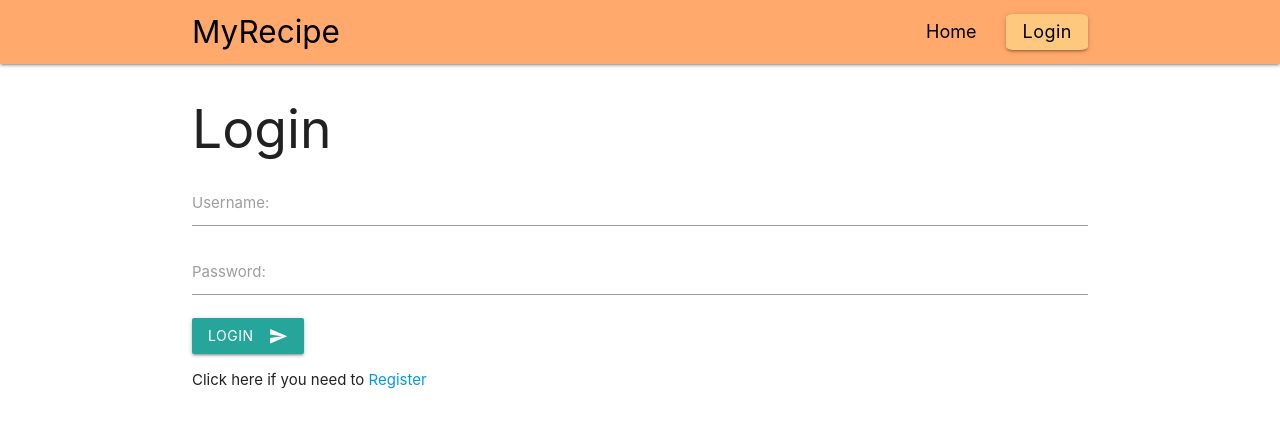
After one commit to avabellaw/my-recipe, a Flask app: page /login in a window 1280 px wide. The commit adds this page. Shown: the top 428 px of the page. Run offline with Flask 3, Linux system fonts and the light colour scheme.

Commit message:
Add Login and Register pages

```diff
--- a/myrecipe/routes.py
+++ b/myrecipe/routes.py
@@ -5,3 +5,11 @@ from myrecipe import db, app
 @app.route("/")
 def home():
     return render_template("index.html")
+
+@app.route("/login")
+def login():
+    return render_template("login.html")
+
+@app.route("/register")
+def register():
+    return render_template("register.html")
--- a/myrecipe/templates/base.html
+++ b/myrecipe/templates/base.html
@@ -8,6 +8,8 @@
 
     <!-- Materialize -->
     <link rel="stylesheet" href="https://cdnjs.cloudflare.com/ajax/libs/materialize/1.0.0/css/materialize.min.css">
+    <!-- Materialize icons -->
+    <link href="https://fonts.googleapis.com/icon?family=Material+Icons" rel="stylesheet">
 
     <!-- CSS -->
     <link rel="stylesheet" href="{{ url_for('static', filename='css/style.css') }}" type="text/css">
@@ -26,7 +28,7 @@
                     <a href="{{ url_for('home') }}" class="brand-logo left">MyRecipe</a>
                     <ul id="nav-mobile" class="right">
                         <li><a href="{{ url_for('home') }}">Home</a></li>
-                        <li><a class="waves-effect waves-light btn" id="login-btn">Login</a></li>
+                        <li><a href="{{ url_for('login') }}" class="waves-effect waves-light btn" id="login-btn">Login</a></li>
                     </ul>
                 </div>
             </div>
--- /dev/null
+++ b/myrecipe/templates/login.html
@@ -0,0 +1,23 @@
+{% extends "base.html" %}
+
+{% block content %}
+    <h2>Login</h2>
+
+    <form action="{{ url_for('login') }}" method="POST">
+        <div class="input-field">
+            <input type="text" name="username" id="username" required>
+            <label for="username">Username:</label>
+        </div>
+
+        <div class="input-field">
+            <input type="password" name="password" id="password" required>
+            <label for="password">Password:</label>
+        </div>
+
+        <button class="btn waves-effect waves-light" type="submit" name="action">Login
+            <i class="material-icons right">send</i>
+        </button>
+    </form>
+
+    <p>Click here if you need to <a href="{{ url_for('register') }}">Register</a></p>
+{% endblock %}
```
Also changed, not shown: myrecipe/templates/register.html (added, +23 -0 lines).
